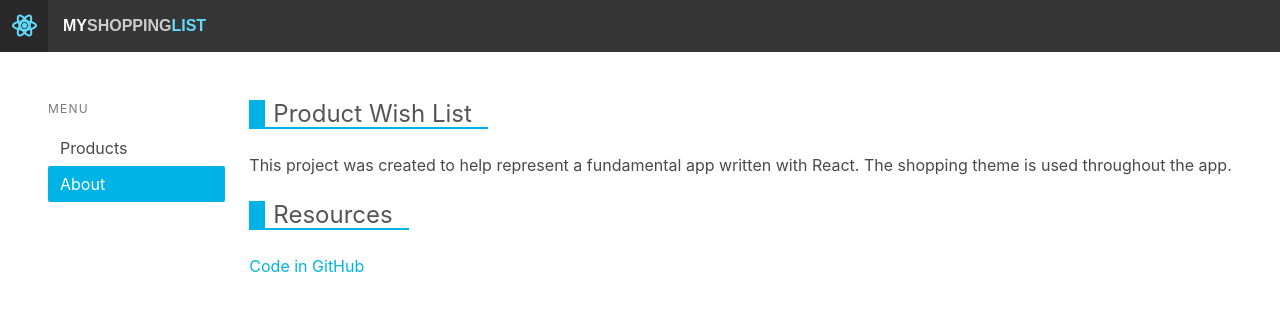
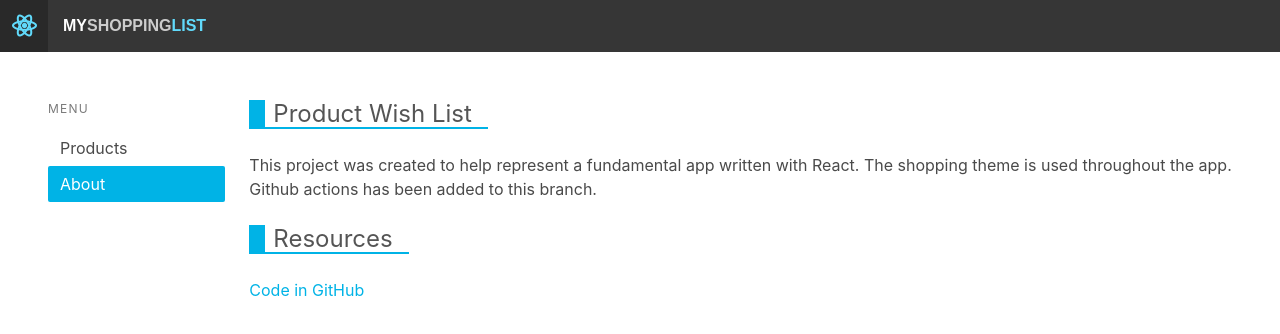
Before and after one commit to VinujaS/my-static-web-app, a React (Create React App) app in the folder react-app/: page /about in a window 1280 px wide. Shown: the top 334 px of the page. Built offline with nearby package versions, Linux system fonts and the light colour scheme.

Commit message:
Update About.js

```diff
--- a/react-app/src/About.js
+++ b/react-app/src/About.js
@@ -7,6 +7,8 @@ const About = () => (
       <p>
         This project was created to help represent a fundamental app written
         with React. The shopping theme is used throughout the app.
+
+        Github actions has been added to this branch.
       </p>
       <br />
       <h2 className="title">Resources</h2>
```
